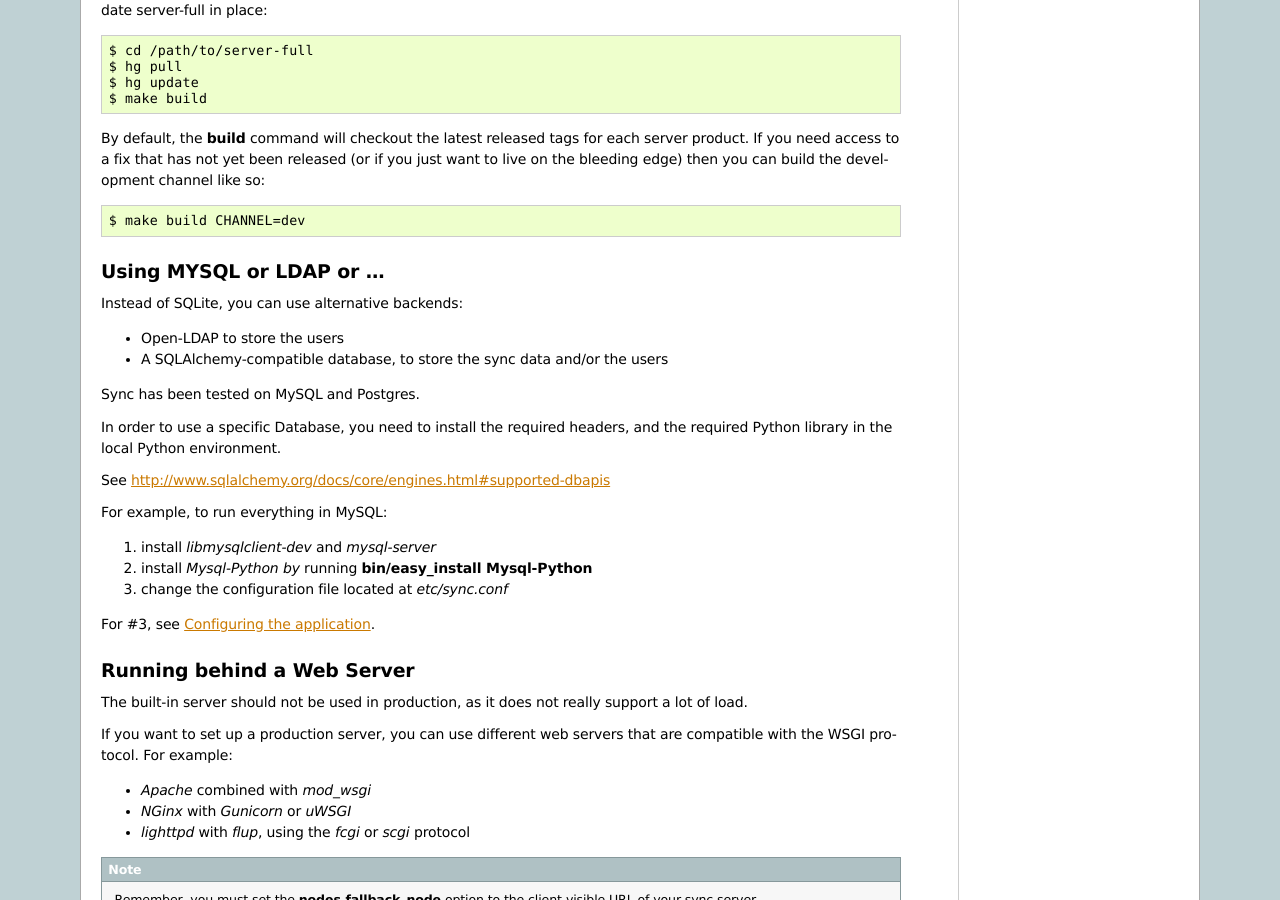
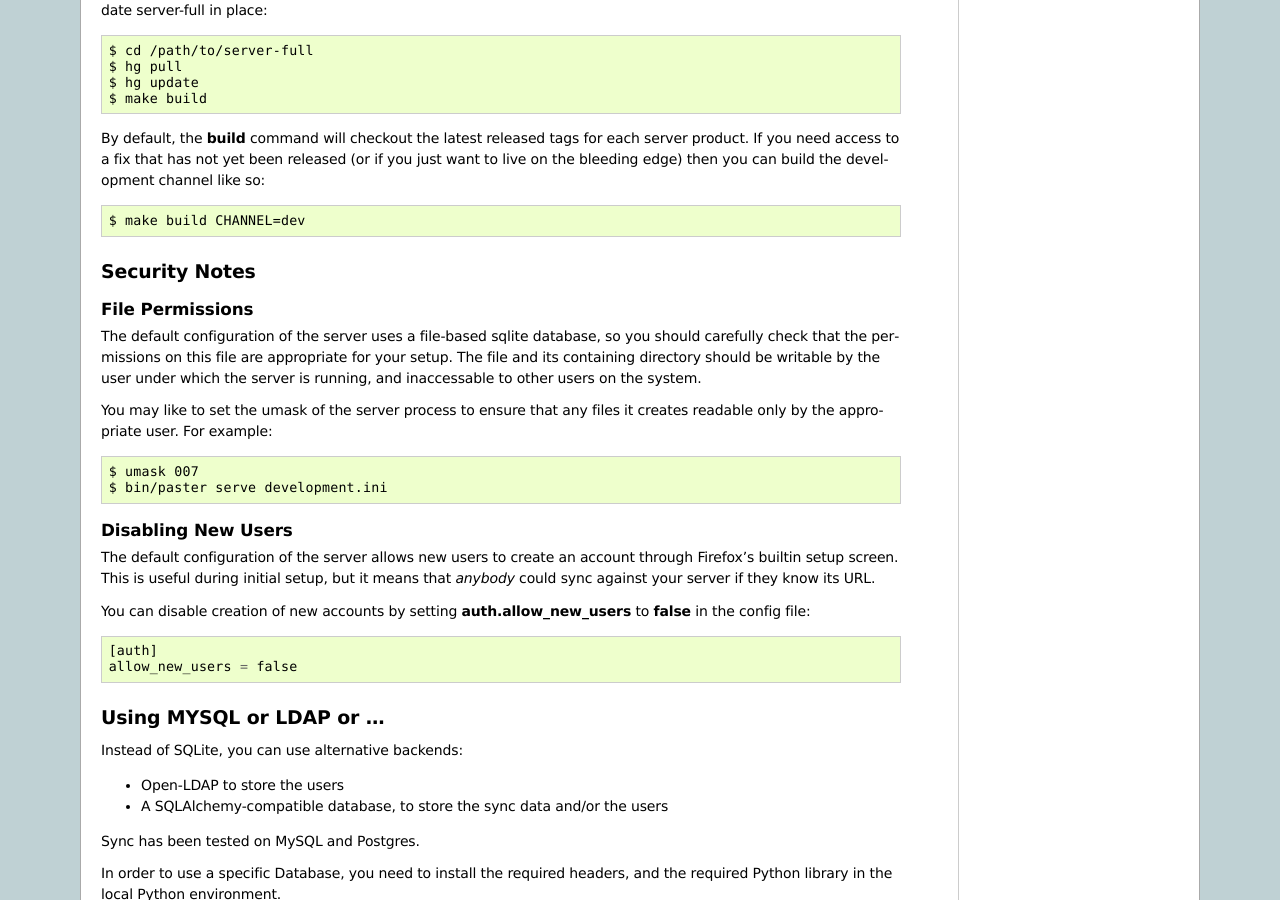
Before and after one commit to mozilla-services/docs, a Sphinx documentation site: the page built from source/howtos/run-sync.rst, in a window 1280 px wide and 900 px high, scrolled down 1344 px. Built offline with Sphinx 7.4.7, drawn with Linux system fonts in a browser that asks for light colours; the version number could not be read and is left out; some of the changed text lies outside the part shown.

Commit message:
Add some notes on securing a run-your-own sync server.

```diff
--- a/source/howtos/run-sync.rst
+++ b/source/howtos/run-sync.rst
@@ -98,6 +98,40 @@ released (or if you just want to live on the bleeding edge) then you can
 build the development channel like so::
 
     $ make build CHANNEL=dev
+
+Security Notes
+==============
+
+File Permissions
+::::::::::::::::
+
+The default configuration of the server uses a file-based sqlite database,
+so you should carefully check that the permissions on this file are appropriate
+for your setup.  The file and its containing directory should be writable by
+the user under which the server is running, and inaccessable to other users
+on the system.
+
+You may like to set the umask of the server process to ensure that any files
+it creates readable only by the appropriate user.  For example::
+
+    $ umask 007
+    $ bin/paster serve development.ini
+
+
+Disabling New Users
+:::::::::::::::::::
+
+The default configuration of the server allows new users to create an account
+through Firefox's builtin setup screen.  This is useful during initial setup,
+but it means that *anybody* could sync against your server if they know its
+URL.
+
+You can disable creation of new accounts by setting **auth.allow_new_users**
+to **false** in the config file::
+
+       [auth]
+       allow_new_users = false
+
 
 
 Using MYSQL or LDAP or ...
```
